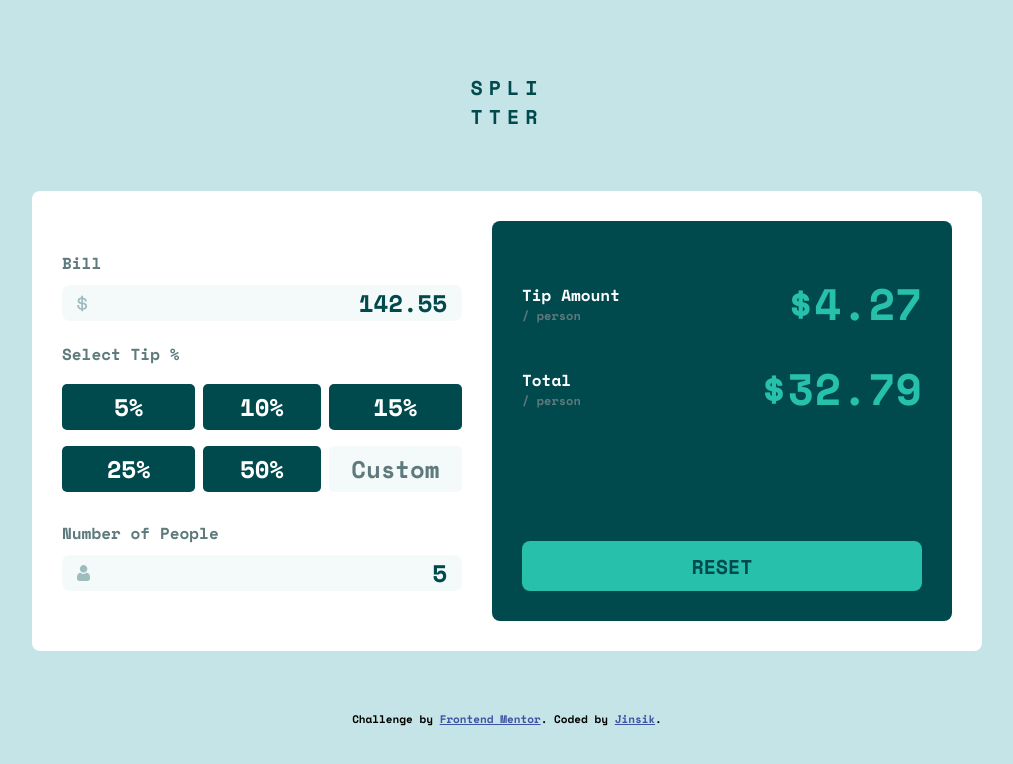
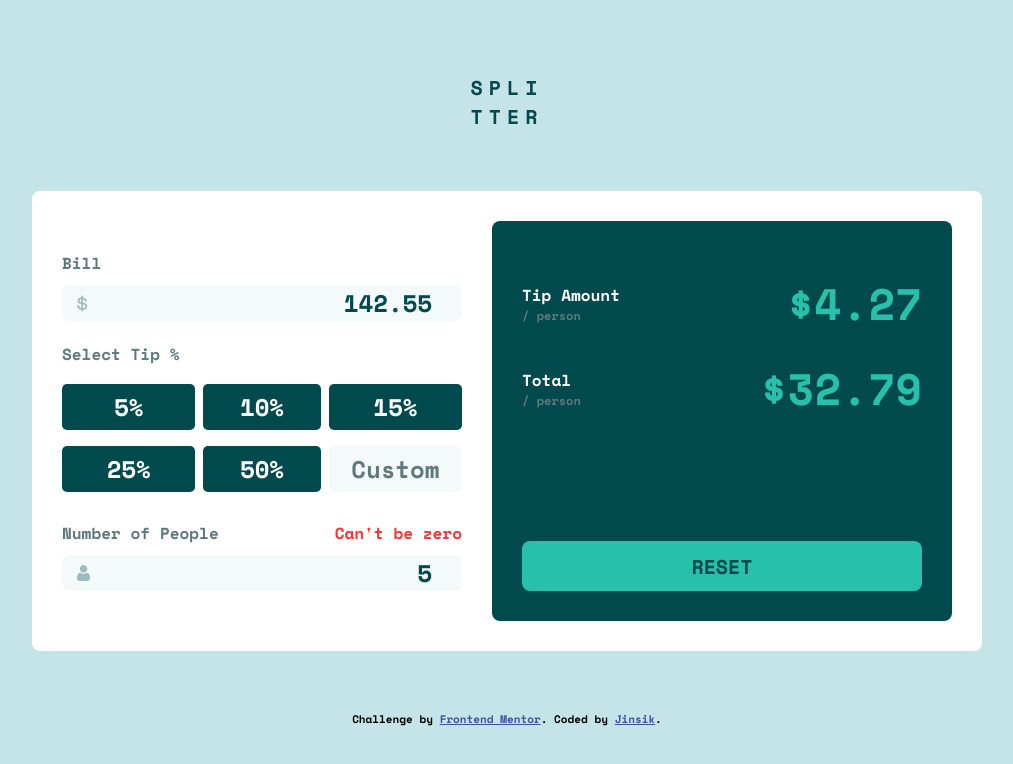
Before and after one commit to MyungAe/FrontendMentor_Repo, a plain HTML site: page TipCalculatorApp/index.html in a window 1280 px wide. Shown: the whole page, without its empty margins (133-1146 px from the left). Drawn offline with nearby package versions, Linux system fonts and the light colour scheme.

Commit message:
fix some problems

```diff
--- a/TipCalculatorApp/index.html
+++ b/TipCalculatorApp/index.html
@@ -33,7 +33,7 @@
             <h3>Bill</h3>
             <div class="bill-input">
               <img src="./images/icon-dollar.svg" alt="dollar" />
-              <input type="text" value="142.55" class="input" />
+              <input type="number" value="142.55" class="input" />
             </div>
           </div>
           <div class="select-tip">
@@ -50,11 +50,11 @@
           <div class="peoples">
             <div class="peoples-title">
               <h3>Number of People</h3>
-              <div class="error"></div>
+              <div class="error">Can't be zero</div>
             </div>
             <div class="peoples-input">
               <img src="./images/icon-person.svg" alt="person" />
-              <input type="text" value="5" class="input" />
+              <input type="number" value="5" class="input" />
             </div>
           </div>
         </div>
--- a/TipCalculatorApp/style.css
+++ b/TipCalculatorApp/style.css
@@ -133,6 +133,7 @@ body {
   color: var(--White);
 }
 
+.reset:active,
 .button:active {
   background-color: var(--Strong-Cyan);
   color: var(--Very-Dark-Cyan);
@@ -187,3 +188,12 @@ body {
   position: absolute;
   bottom: 30px;
 }
+
+.peoples-title {
+  display: flex;
+  justify-content: space-between;
+}
+
+.error {
+  color: rgba(255, 0, 0, 0.8);
+}
```
